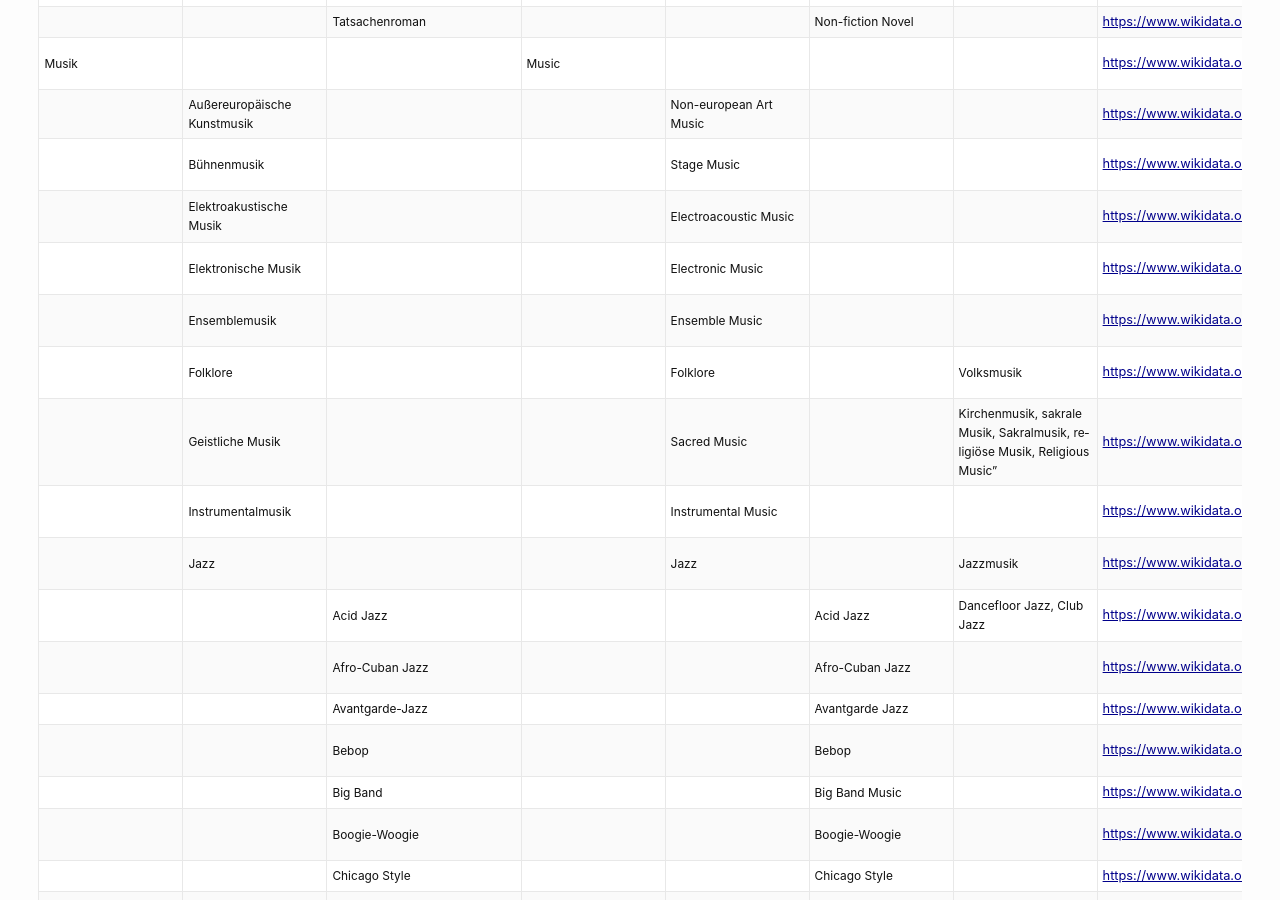
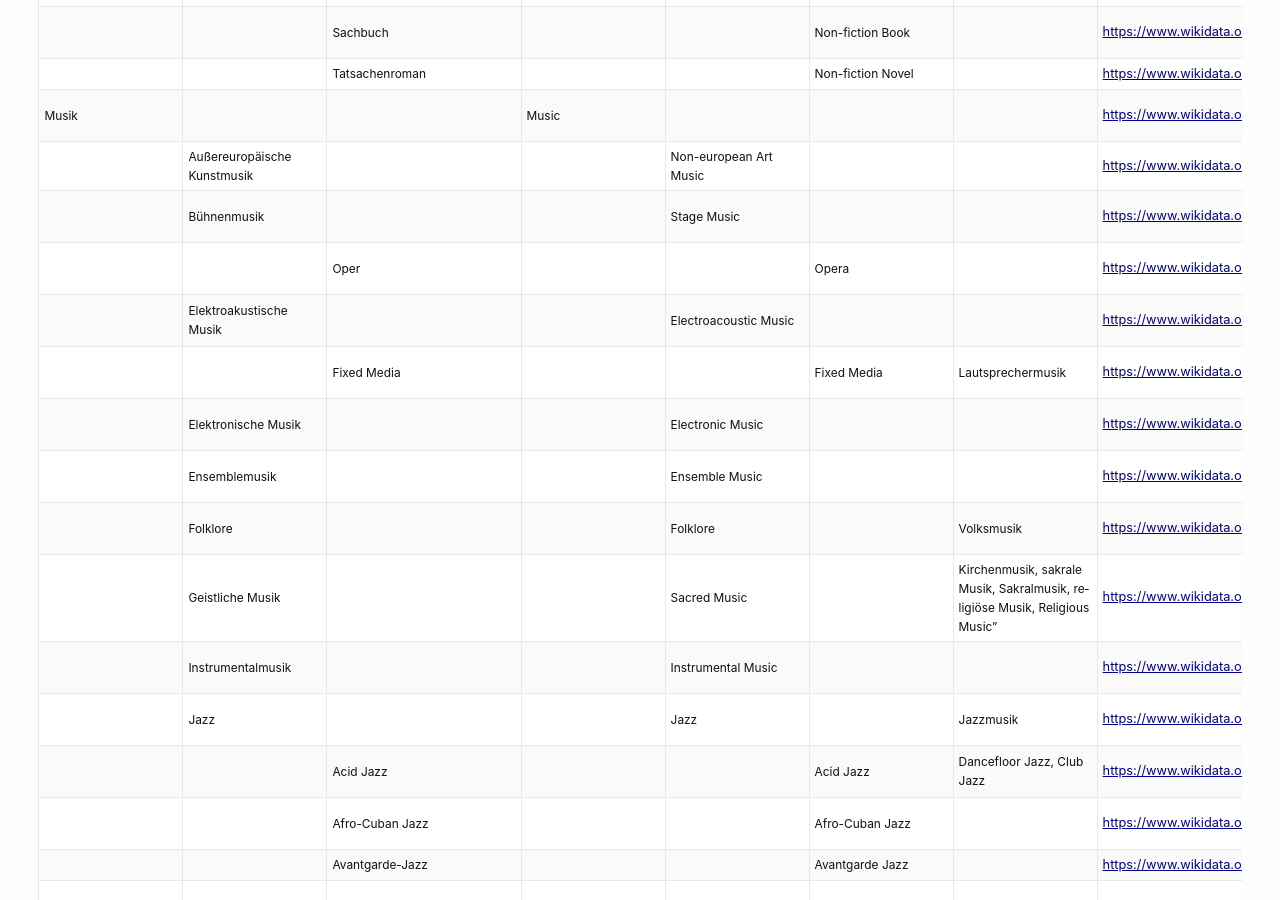
Before and after one commit to ottjannik/digi-kunst.github.io, a Jekyll site: the page built from technische-dokumentation/kontrollierte-vokabulare-und-taxonomien/projektkategorien.markdown, in a window 1280 px wide and 900 px high, scrolled down 10527 px. Built offline with Jekyll 4.4.1, drawn with Linux system fonts in a browser that asks for light colours; a script that is not in the unit is left out; some of the changed text lies outside the part shown.

Commit message:
Update projektkategorien.markdown

```diff
--- a/technische-dokumentation/kontrollierte-vokabulare-und-taxonomien/projektkategorien.markdown
+++ b/technische-dokumentation/kontrollierte-vokabulare-und-taxonomien/projektkategorien.markdown
@@ -212,7 +213,9 @@ Die Taxonomie der Projektkategorien beschreibt in der ersten Ordnung Gattungen d
 |Musik ||| Music |||| [https://www.wikidata.org/entity/Q638](https://www.wikidata.org/entity/Q638) | [https://d-nb.info/gnd/4040802-4](https://d-nb.info/gnd/4040802-4) | [https://vocab.getty.edu/aat/300417584](https://vocab.getty.edu/aat/300417584) ||
 || Außereuropäische Kunstmusik ||| Non-european Art Music ||| [https://www.wikidata.org/entity/Q123561622](https://www.wikidata.org/entity/Q123561622) ||||
 || Bühnenmusik ||| Stage Music ||| [https://www.wikidata.org/entity/Q1020611](https://www.wikidata.org/entity/Q1020611) | [https://d-nb.info/gnd/4146861-2](https://d-nb.info/gnd/4146861-2) |||
+||| Oper ||| Opera || [https://www.wikidata.org/entity/Q1344](https://www.wikidata.org/entity/Q1344) |[https://d-nb.info/gnd/4043582-9](https://d-nb.info/gnd/4043582-9)|[https://vocab.getty.edu/aat/300054147](https://vocab.getty.edu/aat/300054147)||
 || Elektroakustische Musik ||| Electroacoustic Music ||| [https://www.wikidata.org/wiki/Q1326777](https://www.wikidata.org/wiki/Q1326777) | [https://d-nb.info/gnd/4014355-7](https://d-nb.info/gnd/4014355-7) | [https://vocab.getty.edu/aat/300266573](https://vocab.getty.edu/aat/300266573) ||
+||| Fixed Media ||| Fixed Media |Lautsprechermusik| [https://www.wikidata.org/entity/Q131286868](https://www.wikidata.org/entity/Q131286868) | [https://d-nb.info/gnd/1348929952](https://d-nb.info/gnd/1348929952)|||
 || Elektronische Musik ||| Electronic Music ||| [https://www.wikidata.org/entity/Q9778](https://www.wikidata.org/entity/Q9778) | [https://d-nb.info/gnd/4014355-7](https://d-nb.info/gnd/4014355-7) | [https://vocab.getty.edu/aat/300266573](https://vocab.getty.edu/aat/300266573) ||
 || Ensemblemusik ||| Ensemble Music ||| [https://www.wikidata.org/entity/Q123561525](https://www.wikidata.org/entity/Q123561525) | [https://d-nb.info/gnd/4398225-6](https://d-nb.info/gnd/4398225-6) |||
 || Folklore ||| Folklore || Volksmusik | [https://www.wikidata.org/entity/Q235858](https://www.wikidata.org/entity/Q235858) | [https://d-nb.info/gnd/4063854-6](https://d-nb.info/gnd/4063854-6) | [https://vocab.getty.edu/aat/300417626](https://vocab.getty.edu/aat/300417626) ||
```
Also changed, not shown: other parts of technische-dokumentation/kontrollierte-vokabulare-und-taxonomien/projektkategorien.markdown (+1 -0 lines).
